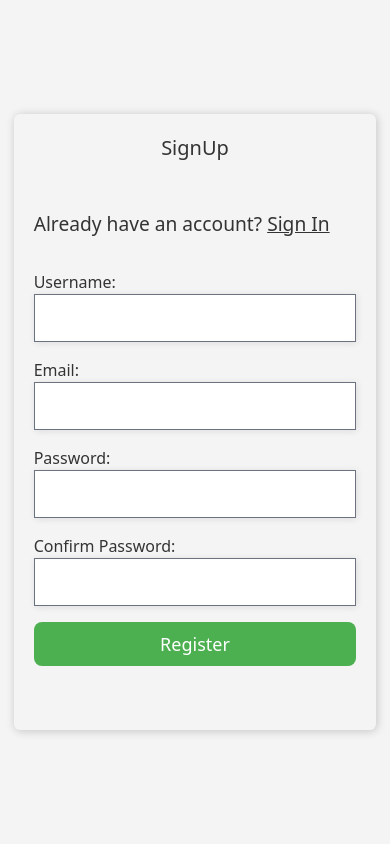
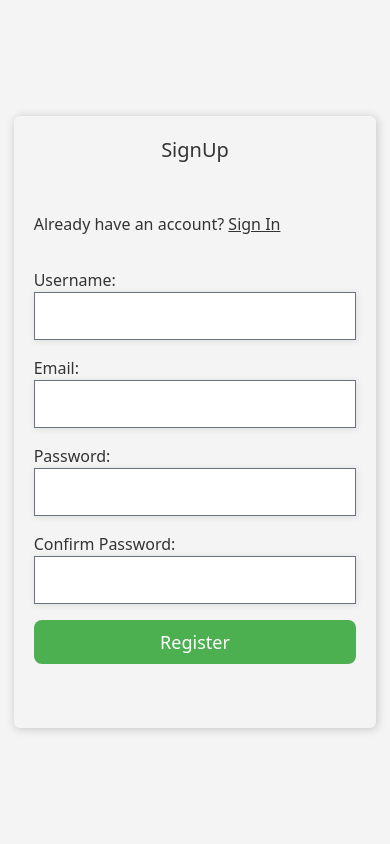
Before and after one commit to SamuelMaiko/Survey-app, a Django app: page /signup/ in a window 390 px wide. Run offline with Django 5.2, Linux system fonts and the light colour scheme; style sheets or scripts are compiled from the project's sources; some libraries are stand-ins or nearby versions.

Commit message:
Updating styles

```diff
--- a/templates/authentication/signup.html
+++ b/templates/authentication/signup.html
@@ -15,7 +15,7 @@
 
 
             <h1 class="pb-4 text-xl lg:text-2xl font-medium text-center">SignUp</h1>
-            <p class="lg:text-[1.1rem] my-8">Already have an account? <a class="underline font-medium" href="{% url 'sign_in' %}">Sign In</a></p>
+            <p class="text-[1rem] lg:text-[1.1rem] my-8">Already have an account? <a class="underline font-medium" href="{% url 'sign_in' %}">Sign In</a></p>
 
             <div class="mb-4 text-[1rem]">
                 <label class="block font-medium " for="{{form.username.id_for_label}}">Username:</label>
@@ -63,7 +63,7 @@
                 <span class="text-red-500 text-sm">{{error}}</span><br>
                 {% endfor %}
             </div>
-            <button class="bg-[#4caf50] hover:bg-[#45a049] transition-colors duration-300 text-[1rem] lg:text-[1.1rem] text-[#ffffff] px-3 py-2 rounded-lg w-full text-lg" type="submit">Register</button>
+            <button class="bg-[#4caf50] hover:bg-[#45a049] transition-colors duration-300 text-[0.9rem] lg:text-[1.1rem] text-[#ffffff] px-3 py-2 rounded-lg w-full text-lg" type="submit">Register</button>
 
         </form>
     </div>
```
